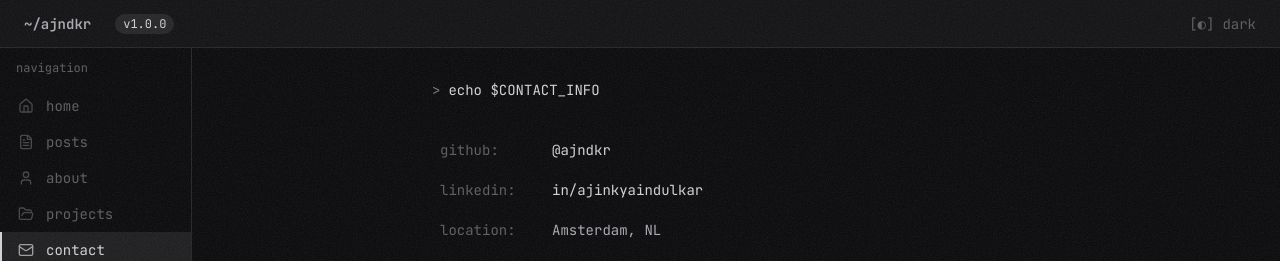
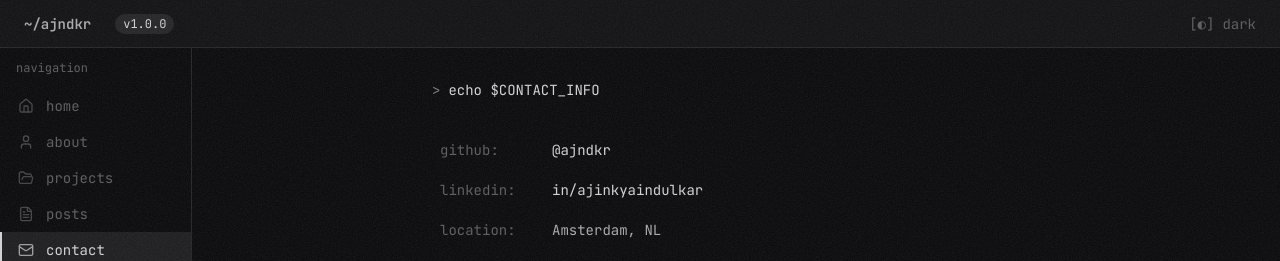
Before and after one commit to ajndkr/ajndkr.github.io, a React (Vite) app: page /contact in a window 1280 px wide. Shown: the top 261 px of the page. Built offline with nearby package versions, Linux system fonts and the light colour scheme.

Commit message:
refactor: reorder nav items to move posts after projects

```diff
--- a/src/components/layout/mobile-nav.tsx
+++ b/src/components/layout/mobile-nav.tsx
@@ -11,9 +11,9 @@ import {
 
 const NAV_ITEMS = [
   { label: "home", path: "/", icon: Home },
-  { label: "posts", path: "/posts", icon: FileText },
   { label: "about", path: "/about", icon: User },
   { label: "projects", path: "/projects", icon: FolderOpen },
+  { label: "posts", path: "/posts", icon: FileText },
   { label: "contact", path: "/contact", icon: Mail },
 ];
 
--- a/src/components/layout/sidebar.tsx
+++ b/src/components/layout/sidebar.tsx
@@ -10,9 +10,9 @@ import {
 
 const NAV_ITEMS = [
   { label: "home", path: "/", icon: Home },
-  { label: "posts", path: "/posts", icon: FileText },
   { label: "about", path: "/about", icon: User },
   { label: "projects", path: "/projects", icon: FolderOpen },
+  { label: "posts", path: "/posts", icon: FileText },
   { label: "contact", path: "/contact", icon: Mail },
 ];
 
```
